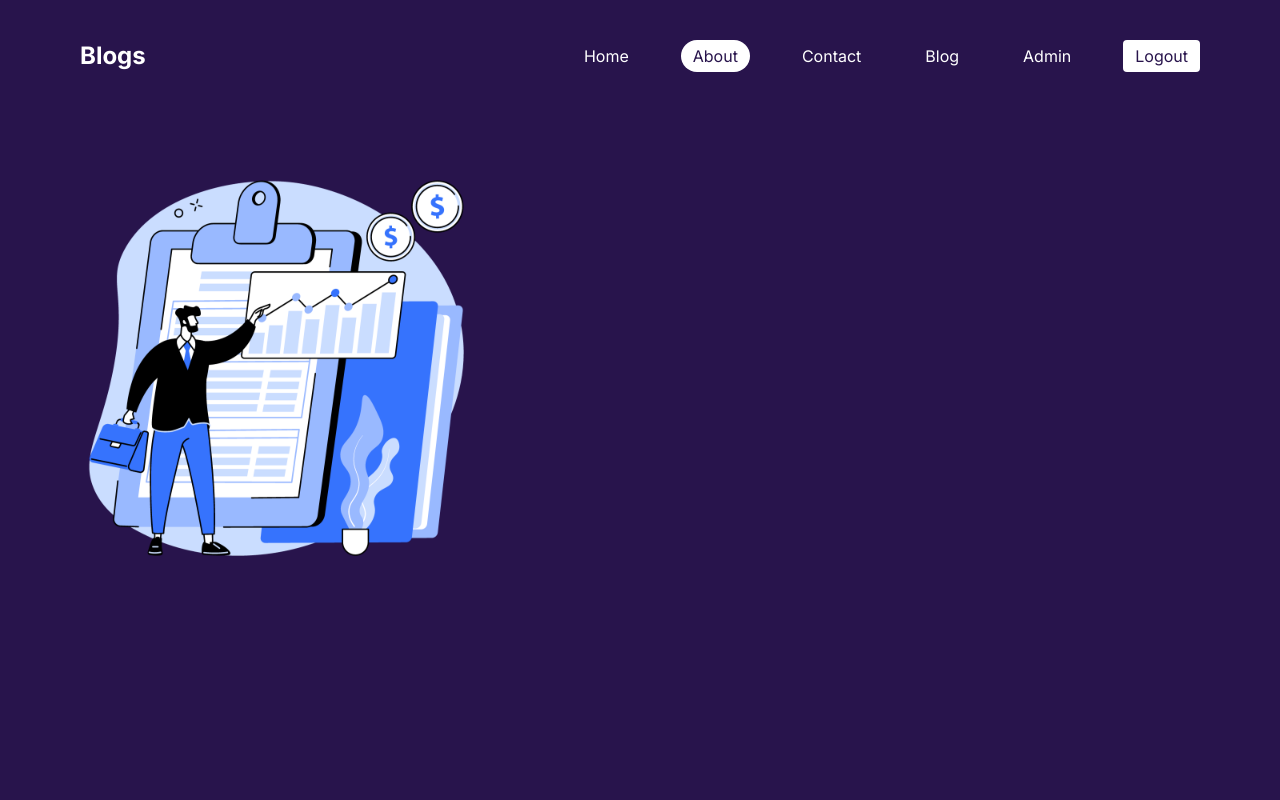
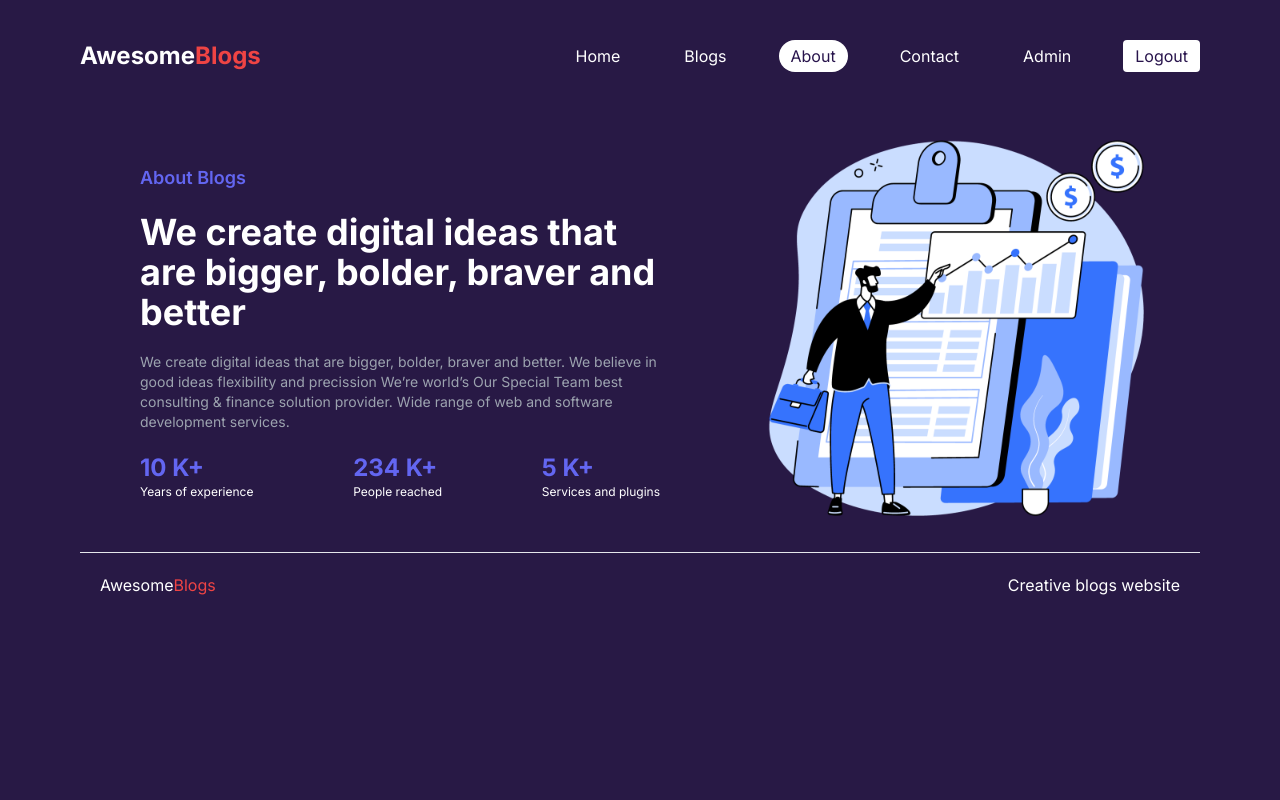
Before and after one commit to sahilshahu555/next_blog-app, a Next.js app: page /about in a window 1280 px wide. Shown: the top 800 px of the page. Built offline with nearby package versions, Linux system fonts and the light colour scheme.

Commit message:
created contact page and about page with blogs

```diff
--- a/app/(root)/about/page.jsx
+++ b/app/(root)/about/page.jsx
@@ -3,13 +3,34 @@ import React from 'react'
 
 const AboutPage = () => {
   return (
-    <div className="h-screen">
-      <div className=" ">
-       <Image src="/about.png" alt="about" width={400} height={1000}/>
+    <div className=" flex flex-col md:flex-row justify-around items-center gap-20 md:gap-0">
+      <div className='w-full  md:w-1/2 md:p-5 flex flex-col gap-5'>
+        <h2 className="text-md md:text-lg text-indigo-500 font-semibold">About Blogs</h2>
+        <h1 className=" text-3xl md:text-4xl font-bold">We create digital ideas that are bigger, bolder, braver and better</h1>
+        <p className='text-gray-400 text-sm'>We create digital ideas that are bigger, bolder, braver and better. We
+          believe in good ideas flexibility and precission We’re world’s Our
+          Special Team best consulting & finance solution provider. Wide range
+          of web and software development services.</p>
+        <div className='flex items-center justify-between gap-3'>
+           <div>
+             <h1 className="text-lg md:text-2xl font-bold text-indigo-500">10 K+</h1>
+             <p className="text-[10px] md:text-xs">Years of experience</p>
+           </div>
+           <div>
+             <h1 className="text-lg md:text-2xl font-bold text-indigo-500">234 K+</h1>
+             <p className="text-[10px] md:text-xs">People reached</p>
+           </div>
+           <div>
+             <h1 className="text-lg md:text-2xl font-bold text-indigo-500">5 K+</h1>
+             <p className="text-[10px] md:text-xs">Services and plugins</p>
+           </div>
+        </div>
       </div>
-      <div>
 
+      <div className="">
+       <Image src="/about.png" className='' alt="about" width={400} height={400}/>
       </div>
+
     </div>
   )
 }
--- a/app/(root)/blog/page.jsx
+++ b/app/(root)/blog/page.jsx
@@ -1,9 +1,18 @@
+import BlogCard from '@/components/Blogs/BlogCard'
 import React from 'react'
 
 const BlogsPage = () => {
   return (
-    <div>
-      BlogsPage
+    <div className="grid grid-cols-2 md:grid-cols-3 lg:grid-cols-4 gap-x-5 gap-y-10 " >
+     <BlogCard/>
+     <BlogCard/>
+     <BlogCard/>
+     <BlogCard/>
+     <BlogCard/>
+     <BlogCard/>
+     <BlogCard/>
+     <BlogCard/>
+
     </div>
   )
 }
--- a/app/(root)/contact/page.jsx
+++ b/app/(root)/contact/page.jsx
@@ -1,8 +1,24 @@
+import Image from 'next/image'
 import React from 'react'
 
 const ContactPage = () => {
   return (
-    <div>ContactPage</div>
+    <div className=" flex flex-col md:flex-row justify-around items-center gap-10 md:gap-0">
+      <div className="image">
+       <Image src="/contact.png" alt="" width={400} height={400}/>
+      </div>
+      <div className="Form flex-1 ">
+         <form action="" className='flex flex-col gap-3 w-full md:w-1/2 m-auto'>
+           <h1 className='text-center text-3xl font-semibold text-indigo-500 my-5'>Contact Form</h1>
+           <input type="text" name="name" placeholder="Enter Full Name" required/>
+           <input type="email" name="email" placeholder="Enter Email Address" required/>
+           <input type="number" name="phone" placeholder="Enter Phone Number" required/>
+           <textarea  name="message"  placeholder="Message" required/>
+           <input type="submit" className="bg-indigo-500 font-semibold active:scale-95 rounded-xl hover:bg-red-500 text-white active:text-black" />
+         </form>
+      </div>
+
+    </div>
   )
 }
 
--- a/app/(root)/page.js
+++ b/app/(root)/page.js
@@ -1,7 +1,26 @@
+import Image from "next/image";
+import Link from "next/link";
+
 
 export default function Home() {
   return (
-   <div > Home</div>
+   <div className="flex  flex-col md:flex-row gap-10 justify-around items-center">
+        <div className="Image  ">
+          <Image src="/hero.gif" alt="hero" width={400} height={400} className="rounded-2xl"/>
+        </div>
+        <div className="Content w-full md:w-1/2 flex flex-col gap-10">
+           <h1 className="text-2xl md:text-4xl font-bold">Creative Blog Website</h1>
+           <p>Managing your time while blogging might feel like a chore. But, there are some apps and websites designed for bloggers like you. </p>
+           <div className="Buttons flex gap-10 text-black ">
+             <Link href="/about"><button className=" bg-red-500 px-3 py-1 rounded hover:bg-white hover:scale-95">Learn More</button></Link>
+             <Link href="/contact"><button className="bg-white px-3 py-1 rounded hover:bg-red-500 hover:scale-95">Contact</button></Link>
+           </div>
+           <div className="Image">
+             <Image src="/brands.png" alt="brand" width={500} height={100}/>
+           </div>
+        </div>
+
+   </div>
 
   );
 }
--- a/app/globals.css
+++ b/app/globals.css
@@ -7,3 +7,10 @@
   padding:0;
   box-sizing:border-box;
 }
+
+input,textarea{
+  padding:5px;
+  width:100%;
+  border-radius: 5px;
+  color: black;
+}
--- a/app/layout.js
+++ b/app/layout.js
@@ -7,7 +7,7 @@ import Footer from "@/components/Footer/Footer";
 const inter = Inter({ subsets: ["latin"] });
 
 export const metadata = {
-  title: "Create Next App ",
+  title: "Blogs App ",
   description: "Generated by create next app",
 };
 
@@ -15,8 +15,8 @@ export default function RootLayout({ children }) {
   return (
     <html lang="en">
 
-      <body className={`${inter.className} bg-[#28144c] text-white`} suppressHydrationWarning={true}>
-        <div className="px-20 py-5">
+      <body className={`${inter.className} bg-[#281945] text-white`} suppressHydrationWarning={true}>
+        <div className="px-2 md:px-20 py-5">
           <Navbar/>
           {children}
           <Footer/>
--- /dev/null
+++ b/components/Blogs/BlogCard.jsx
@@ -0,0 +1,22 @@
+import React from 'react'
+import Image from "next/image"
+import Link from 'next/link'
+
+const BlogCard = () => {
+  return (
+    <div className=" w-full flex flex-col px-2 m-2 md:m-5 md:gap-5">
+      <div className="flex ">
+        <Image src="https://images.unsplash.com/photo-1709596046341-579b8918eb87?w=600&auto=format&fit=crop&q=60&ixlib=rb-4.0.3&ixid=M3wxMjA3fDB8MHxlZGl0b3JpYWwtZmVlZHw4fHx8ZW58MHx8fHx8" className='object-cover rounded-xl w-32 md:w-52 h-52 md:h-60' alt="image" width={200} height={200} />
+        <span className='-rotate-90 -ml-4 m-auto -z-10 text-xs font-semibold'>01.01.2024</span>
+      </div>
+      <div className="flex flex-col  mt-2">
+        <h1>Title</h1>
+        <p className='text-gray-400 text-sm'>Description</p>
+        <Link href="/blog/123" className="text-indigo-400 text-xs underline">Read More...</Link>
+      </div>
+
+    </div>
+  )
+}
+
+export default BlogCard
--- a/components/Footer/Footer.jsx
+++ b/components/Footer/Footer.jsx
@@ -1,9 +1,10 @@
 import React from 'react'
-
+import Link from "next/link"
 const Footer = () => {
   return (
-    <div>
-      Footer
+    <div className='flex justify-between border-t p-5 my-5'>
+       <Link href="/">Awesome<span className="text-red-500">Blogs</span></Link>
+      <p>Creative  blogs website</p>
     </div>
   )
 }
--- a/components/Navbar/Links.jsx
+++ b/components/Navbar/Links.jsx
@@ -12,6 +12,10 @@ const Links = () => {
             path:"/"
         },
         {
+          title:"Blogs",
+          path:"/blog"
+        },
+        {
             title:"About",
             path:"/about"
         },
@@ -19,10 +23,7 @@ const Links = () => {
             title:"Contact",
             path:"/contact"
         },
-        {
-            title:"Blog",
-            path:"/blog"
-        },
+
     ]
 
 //temp
@@ -30,20 +31,20 @@ const Links = () => {
     const isAdmin=true;
 
   return (
-    <div className='flex flex-col md:flex-row gap-5 md:gap-10 items-center'>
+    <div className='flex flex-col lg:flex-row gap-5 md:gap-10 items-center'>
       {navLinks.map((elm,i)=>(
-        <Link key={i} href={elm.path} className={`${pathName === elm.path && "bg-white text-[#28144c]  "} py-1 px-3 rounded-2xl curser-pointer`}>
+        <Link key={i} href={elm.path} className={`${pathName === elm.path && "bg-white text-[#28144c]  "} py-1 px-3 rounded-2xl curser-pointer hover:scale-95`}>
           {elm.title}
         </Link>
             ))}
 
       {session ?(
         <>
-        {isAdmin && <Link href="/admin" className={`${pathName === "/admin" && "bg-white text-[#28144c]  "} py-1 px-3 rounded-2xl curser-pointer`}>Admin</Link>}
-        <button className="py-1 px-3 bg-white text-[#28144c] rounded curser-pointer">Logout</button>
+        {isAdmin && <Link href="/admin" className={`${pathName === "/admin" && "bg-white text-[#28144c]  "} py-1 px-3 rounded-2xl curser-pointer hover:scale-95`}>Admin</Link>}
+        <button className="py-1 px-3 bg-white text-[#28144c] rounded curser-pointer hover:scale-95">Logout</button>
         </>
       ):(
-        <div><Link href="/login" className="py-1  px-3 bg-white text-[#28144c] rounded curser-pointer">Login</Link></div>
+        <div><Link href="/login" className="py-1  px-3 bg-white text-[#28144c] rounded curser-pointer hover:scale-95">Login</Link></div>
       )}
 
 
--- a/components/Navbar/Navbar.jsx
+++ b/components/Navbar/Navbar.jsx
@@ -2,23 +2,24 @@
 
 import React,{useState} from 'react'
 import Links from "./Links"
+import Link from 'next/link'
 
 const Navbar = () => {
 
    const[flag,setFlag]=useState(false)
 
   return (
-    <div className='flex justify-between mb-20 sticky top-0 bg-[#28144c] py-5'>
+    <div className='flex justify-around md:justify-between mb-10 gap-20 md:gap-0 sticky top-0 bg-[#281945] py-5 '>
         <div className="text-2xl font-bold">
-            Blogs
+           <Link href="/">Awesome<span className="text-red-500">Blogs</span></Link>
         </div>
-        <div className="Laptop hidden md:flex">
+        <div className="Laptop hidden lg:flex">
             <Links/>
         </div>
-        <div className="Mobile flex md:hidden relative">
-           <button className="text-center"onClick={()=>setFlag(!flag)}>{!flag?"☰":"X"}</button>
+        <div className="Mobile flex lg:hidden relative">
+           <button className="text-center w-10"onClick={()=>setFlag(!flag)}>{!flag?"☰":"X"}</button>
            {flag &&
-             <div className="absolute top-10 -left-[4rem] w-36 bg-red-500 rounded-2xl py-5 " onClick={()=>setFlag(!flag)}>
+             <div className="absolute top-10 -left-[4rem] w-32 bg-red-500 rounded-2xl py-5 " onClick={()=>setFlag(!flag)}>
                 <Links />
             </div>
            }
--- a/next.config.mjs
+++ b/next.config.mjs
@@ -3,6 +3,11 @@ const nextConfig = {
 
     images: {
         remotePatterns:[
+            {
+                protocol: 'https',
+                hostname: "images.unsplash.com"
+            },
+
 
         ]
     },
```
